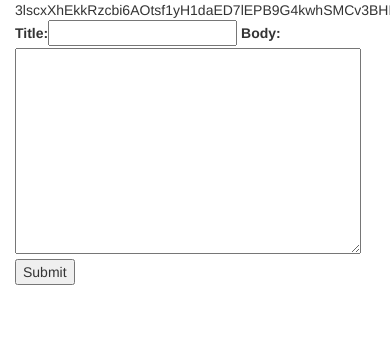
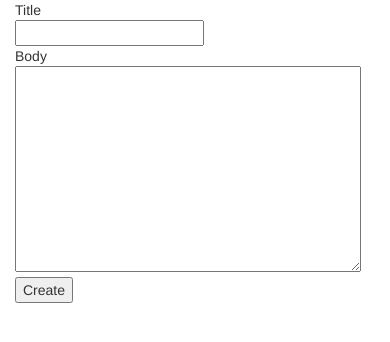
Before and after one commit to benstreb/daily-interesting, a Django app: page /wiki/new in a window 390 px wide; the page is wider, and only the part inside the window is pictured. Shown: the top 342 px of that part. Run offline with Django 3.2, Linux system fonts and the light colour scheme; some libraries are stand-ins or nearby versions.

Commit message:
Improve form display
Adds a show_form macro
Fixes csrf token for Jinja2
Adds test that the csrf token is submitted with the form

```diff
--- /dev/null
+++ b/daily_interesting/jinja2/daily_interesting/macros.html
@@ -0,0 +1,12 @@
+{% macro show_form(form) %}
+<div class="row">
+  {% for field in form %}
+  <div class="col-md-2">
+    {{ field.label }}
+  </div>
+  <div class="col-md-12">
+    {{ field }}
+  </div>
+  {% endfor %}
+</div>
+{% endmacro %}
--- a/wiki/jinja2/wiki/new_page.html
+++ b/wiki/jinja2/wiki/new_page.html
@@ -1,11 +1,12 @@
 {% extends "daily_interesting/base.html" %}
+{% from "daily_interesting/macros.html" import show_form %}
 
 {% block title %}New page{% endblock %}
 
 {% block content %}
 <form method="POST">
-  {{ csrf_token }}
-  {{ form }}
-  <input type="submit">
+  <input type="hidden" name="csrfmiddlewaretoken" value="{{ csrf_token }}">
+  {{ show_form(form) }}
+  <input type="submit" value="Create">
 </form>
 {% endblock %}
--- a/wiki/test_wiki.py
+++ b/wiki/test_wiki.py
@@ -51,6 +51,7 @@ def test_new_page_view(client, new_page_url):
     assert response.status_code == 200
     html = parse_html(response.content)
     assert html.find("input", type="submit")
+    assert html.find("input", type="hidden", attrs={"name": "csrfmiddlewaretoken"})
     post_response = client.post(new_page_url, new_page_data)
     assert models.Page.objects.filter(title="test_new_page_view").count()
     assert post_response.status_code == 302
```
